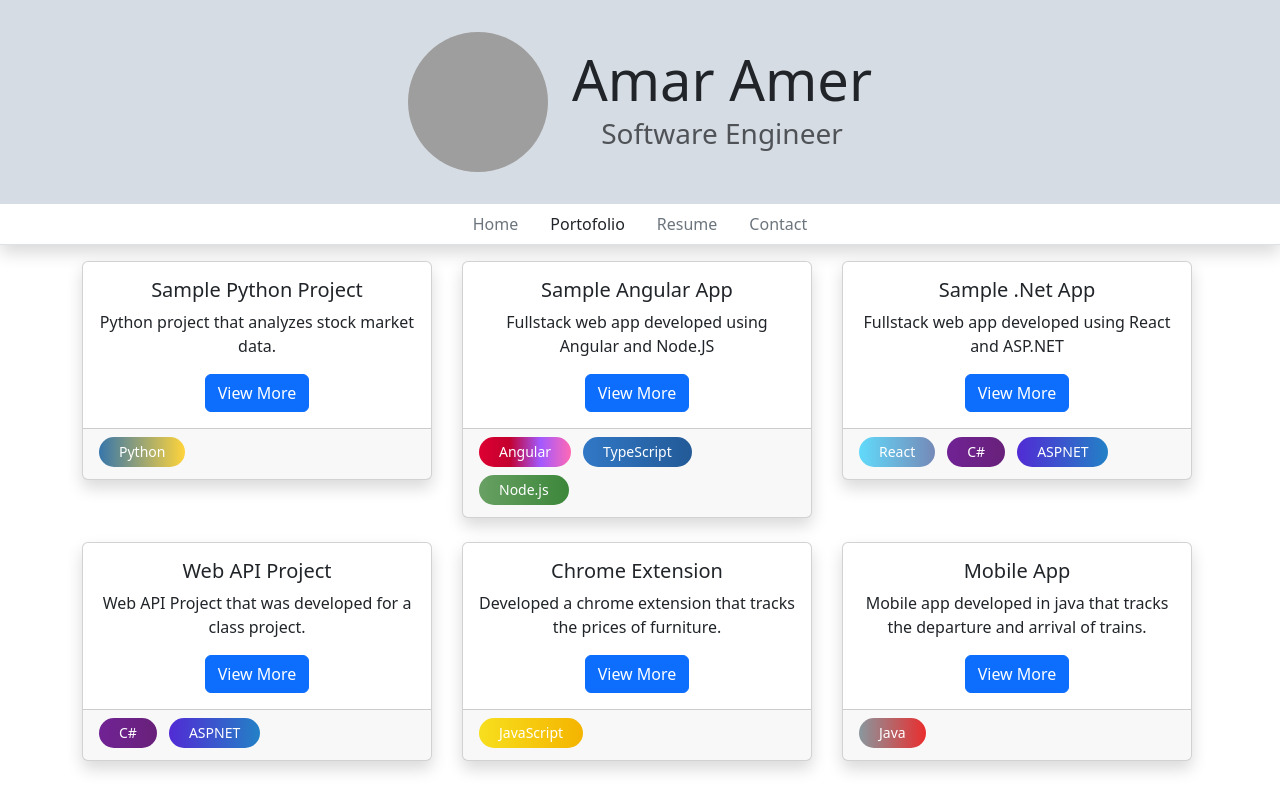
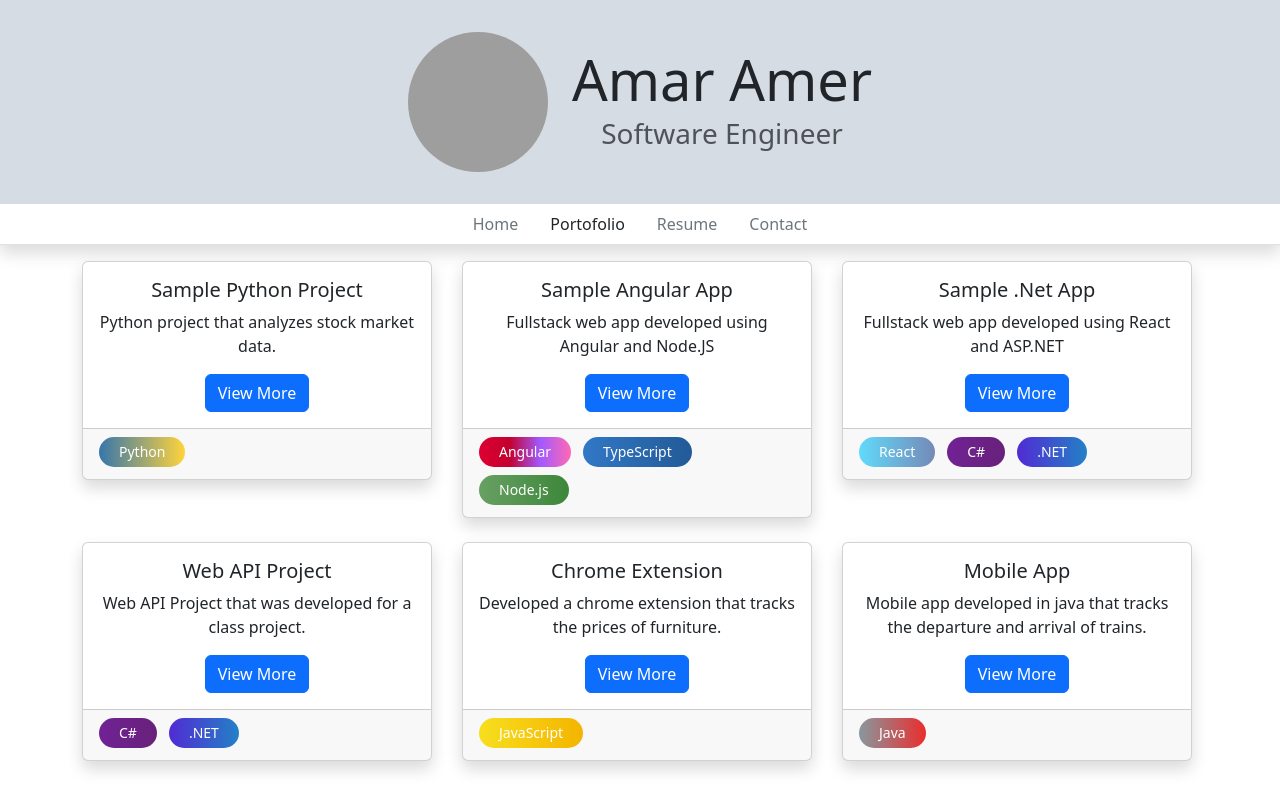
Before and after one commit to september06/AngularProflio, an Angular app: page /protfolio in a window 1280 px wide. Built offline with nearby package versions, Linux system fonts and the light colour scheme; grey boxes are pictures that could not be loaded.

Commit message:
adding Service

```diff
--- a/src/app/_models/Tag.ts
+++ b/src/app/_models/Tag.ts
@@ -31,7 +31,7 @@ export class Tag{
     static readonly DOCKER = new Tag('Docker', 'linear-gradient(90deg, #2496ED, #0DB7ED)');
     static readonly KUBERNETES = new Tag('Kubernetes', 'linear-gradient(90deg, #326CE5, #003366)');
     static readonly VUEJS = new Tag('Vue.js', 'linear-gradient(90deg, #4FC08D, #41B883, #35495E)');
-    static readonly ASPNET = new Tag('ASPNET', 'linear-gradient(90deg, #512BD4, #2381C6)');
+    static readonly ASPNET = new Tag('.NET', 'linear-gradient(90deg, #512BD4, #2381C6)');
 
 
 
--- /dev/null
+++ b/src/app/_service/projects.ts
@@ -0,0 +1,30 @@
+import { Injectable } from '@angular/core';
+import { Project } from '../_models/Project';
+import { Tag } from '../_models/Tag';
+
+@Injectable({
+  providedIn: 'root'
+})
+export class Projects {
+projects:Project[] = [
+    {id: 0, name: "Sample Python Project", picture: ["../../assets/Image1.png","../../assets/Image2.png","../../assets/Image3.png"], projectLink: "//www.github.com", summary: "Python project that analyzes stock market data.", description: "Lorem ipsum dolor sit amet, consectetur adipiscing elit, sed do eiusmod tempor incididunt ut labore et dolore magna aliqua. Ut enim ad minim veniam, quis nostrud exercitation ullamco laboris nisi ut aliquip ex ea commodo consequat. Duis aute irure dolor in reprehenderit in voluptate velit esse cillum dolore eu fugiat nulla pariatur. Excepteur sint occaecat cupidatat non proident, sunt in culpa qui officia deserunt mollit anim id est laborum.", tags: [Tag.PYTHON]},
+    {id: 1, name: "Sample Angular App", picture: ["../../assets/Image1.png","../../assets/Image2.png","../../assets/Image3.png"], projectLink: "//www.github.com", summary: "Fullstack web app developed using Angular and Node.JS", description: "Lorem ipsum dolor sit amet, consectetur adipiscing elit, sed do eiusmod tempor incididunt ut labore et dolore magna aliqua. Ut enim ad minim veniam, quis nostrud exercitation ullamco laboris nisi ut aliquip ex ea commodo consequat. Duis aute irure dolor in reprehenderit in voluptate velit esse cillum dolore eu fugiat nulla pariatur. Excepteur sint occaecat cupidatat non proident, sunt in culpa qui officia deserunt mollit anim id est laborum.", tags: [Tag.ANGULAR, Tag.TYPESCRIPT, Tag.NODEJS]},
+    {id: 2, name: "Sample .Net App", picture: ["../../assets/Image1.png","../../assets/Image2.png","../../assets/Image3.png"], projectLink: "//www.github.com", summary: "Fullstack web app developed using React and ASP.NET", description: "Lorem ipsum dolor sit amet, consectetur adipiscing elit, sed do eiusmod tempor incididunt ut labore et dolore magna aliqua. Ut enim ad minim veniam, quis nostrud exercitation ullamco laboris nisi ut aliquip ex ea commodo consequat. Duis aute irure dolor in reprehenderit in voluptate velit esse cillum dolore eu fugiat nulla pariatur. Excepteur sint occaecat cupidatat non proident, sunt in culpa qui officia deserunt mollit anim id est laborum.", tags: [Tag.REACT ,Tag.CSHARP, Tag.ASPNET]},
+    {id: 3, name: "Web API Project", picture: ["../../assets/Image1.png","../../assets/Image2.png","../../assets/Image3.png"], projectLink: "//www.github.com", summary: "Web API Project that was developed for a class project.", description: "Lorem ipsum dolor sit amet, consectetur adipiscing elit, sed do eiusmod tempor incididunt ut labore et dolore magna aliqua. Ut enim ad minim veniam, quis nostrud exercitation ullamco laboris nisi ut aliquip ex ea commodo consequat. Duis aute irure dolor in reprehenderit in voluptate velit esse cillum dolore eu fugiat nulla pariatur. Excepteur sint occaecat cupidatat non proident, sunt in culpa qui officia deserunt mollit anim id est laborum.", tags: [Tag.CSHARP, Tag.ASPNET]},
+    {id: 4, name: "Chrome Extension", picture: ["../../assets/Image1.png","../../assets/Image2.png","../../assets/Image3.png"], projectLink: "//www.github.com", summary: "Developed a chrome extension that tracks the prices of furniture.", description: "Lorem ipsum dolor sit amet, consectetur adipiscing elit, sed do eiusmod tempor incididunt ut labore et dolore magna aliqua. Ut enim ad minim veniam, quis nostrud exercitation ullamco laboris nisi ut aliquip ex ea commodo consequat. Duis aute irure dolor in reprehenderit in voluptate velit esse cillum dolore eu fugiat nulla pariatur. Excepteur sint occaecat cupidatat non proident, sunt in culpa qui officia deserunt mollit anim id est laborum.", tags: [Tag.JAVASCRIPT]},
+    {id: 5, name: "Mobile App", picture: ["../../assets/Image1.png","../../assets/Image2.png","../../assets/Image3.png"], projectLink: "//www.github.com", summary: "Mobile app developed in java that tracks the departure and arrival of trains.", description: "Lorem ipsum dolor sit amet, consectetur adipiscing elit, sed do eiusmod tempor incididunt ut labore et dolore magna aliqua. Ut enim ad minim veniam, quis nostrud exercitation ullamco laboris nisi ut aliquip ex ea commodo consequat. Duis aute irure dolor in reprehenderit in voluptate velit esse cillum dolore eu fugiat nulla pariatur. Excepteur sint occaecat cupidatat non proident, sunt in culpa qui officia deserunt mollit anim id est laborum.", tags: [Tag.JAVA]}
+  ];
+  constructor() { }
+
+  getProjects(){
+    return this.projects;
+  }
+
+  getProjectById (id: number): Project  {
+    let project = this.projects.find(project => project.id === id);
+    if (project === undefined) {
+      throw new TypeError(`Project with id ${id} not found`);
+    }
+    return project;
+  }
+}
--- a/src/app/app-module.ts
+++ b/src/app/app-module.ts
@@ -10,6 +10,7 @@ import { Protfolio } from './protfolio/protfolio';
 import { Resume } from './resume/resume';
 import { Contact } from './contact/contact';
 import { ProjectCard } from './project-card/project-card';
+import { Projects } from './_service/projects';
 
 @NgModule({
   declarations: [
@@ -20,7 +21,8 @@ import { ProjectCard } from './project-card/project-card';
     Protfolio,
     Resume,
     Contact,
-    ProjectCard
+    ProjectCard,
+
   ],
   imports: [
     BrowserModule,
--- a/src/app/home/home.html
+++ b/src/app/home/home.html
@@ -35,7 +35,7 @@ Core Expertise:<br>
         <!-- Feature Section -->
         <div class="col-lg shadow border m-1">
              <h2>Feature Projects</h2>
-
+<div>{{featureProjects.name}}</div>
             <p>Check out my latest projects and contributions.</p>
             <!-- Add your feature content here -->
         </div>
--- a/src/app/protfolio/protfolio.html
+++ b/src/app/protfolio/protfolio.html
@@ -1,7 +1,7 @@
 <div class="container">
     <div class="row justify-content-center">
-        <div *ngFor="let pro of project " class="col-lg-4 col-md-6 mb-4" style="max-width: 380px; min-width: 380px">
-            <app-project-card [project]="pro"></app-project-card>
+        <div *ngFor="let project of projects" class="col-lg-4 col-md-6 mb-4" style="max-width: 380px; min-width: 380px">
+            <app-project-card [project]="project"></app-project-card>
         </div>
     </div>
 </div>
--- a/src/app/protfolio/protfolio.ts
+++ b/src/app/protfolio/protfolio.ts
@@ -1,26 +1,23 @@
-import { Component } from '@angular/core';
+import { Component, OnInit } from '@angular/core';
 import { Title } from '@angular/platform-browser';
 import { Project } from '../_models/Project';
-import { Tag } from '../_models/Tag';
+import { Projects } from '../_service/projects';
+
 @Component({
   selector: 'app-protfolio',
   standalone: false,
   templateUrl: './protfolio.html',
   styleUrl: './protfolio.css'
 })
-export class Protfolio {
+export class Protfolio implements OnInit {
 
-  project:Project[] = [
-    {id: 0, name: "Sample Python Project", picture: ["../../assets/Image1.png","../../assets/Image2.png","../../assets/Image3.png"], projectLink: "//www.github.com", summary: "Python project that analyzes stock market data.", description: "Lorem ipsum dolor sit amet, consectetur adipiscing elit, sed do eiusmod tempor incididunt ut labore et dolore magna aliqua. Ut enim ad minim veniam, quis nostrud exercitation ullamco laboris nisi ut aliquip ex ea commodo consequat. Duis aute irure dolor in reprehenderit in voluptate velit esse cillum dolore eu fugiat nulla pariatur. Excepteur sint occaecat cupidatat non proident, sunt in culpa qui officia deserunt mollit anim id est laborum.", tags: [Tag.PYTHON]},
-    {id: 1, name: "Sample Angular App", picture: ["../../assets/Image1.png","../../assets/Image2.png","../../assets/Image3.png"], projectLink: "//www.github.com", summary: "Fullstack web app developed using Angular and Node.JS", description: "Lorem ipsum dolor sit amet, consectetur adipiscing elit, sed do eiusmod tempor incididunt ut labore et dolore magna aliqua. Ut enim ad minim veniam, quis nostrud exercitation ullamco laboris nisi ut aliquip ex ea commodo consequat. Duis aute irure dolor in reprehenderit in voluptate velit esse cillum dolore eu fugiat nulla pariatur. Excepteur sint occaecat cupidatat non proident, sunt in culpa qui officia deserunt mollit anim id est laborum.", tags: [Tag.ANGULAR, Tag.TYPESCRIPT, Tag.NODEJS]},
-    {id: 2, name: "Sample .Net App", picture: ["../../assets/Image1.png","../../assets/Image2.png","../../assets/Image3.png"], projectLink: "//www.github.com", summary: "Fullstack web app developed using React and ASP.NET", description: "Lorem ipsum dolor sit amet, consectetur adipiscing elit, sed do eiusmod tempor incididunt ut labore et dolore magna aliqua. Ut enim ad minim veniam, quis nostrud exercitation ullamco laboris nisi ut aliquip ex ea commodo consequat. Duis aute irure dolor in reprehenderit in voluptate velit esse cillum dolore eu fugiat nulla pariatur. Excepteur sint occaecat cupidatat non proident, sunt in culpa qui officia deserunt mollit anim id est laborum.", tags: [Tag.REACT ,Tag.CSHARP, Tag.ASPNET]},
-    {id: 3, name: "Web API Project", picture: ["../../assets/Image1.png","../../assets/Image2.png","../../assets/Image3.png"], projectLink: "//www.github.com", summary: "Web API Project that was developed for a class project.", description: "Lorem ipsum dolor sit amet, consectetur adipiscing elit, sed do eiusmod tempor incididunt ut labore et dolore magna aliqua. Ut enim ad minim veniam, quis nostrud exercitation ullamco laboris nisi ut aliquip ex ea commodo consequat. Duis aute irure dolor in reprehenderit in voluptate velit esse cillum dolore eu fugiat nulla pariatur. Excepteur sint occaecat cupidatat non proident, sunt in culpa qui officia deserunt mollit anim id est laborum.", tags: [Tag.CSHARP, Tag.ASPNET]},
-    {id: 4, name: "Chrome Extension", picture: ["../../assets/Image1.png","../../assets/Image2.png","../../assets/Image3.png"], projectLink: "//www.github.com", summary: "Developed a chrome extension that tracks the prices of furniture.", description: "Lorem ipsum dolor sit amet, consectetur adipiscing elit, sed do eiusmod tempor incididunt ut labore et dolore magna aliqua. Ut enim ad minim veniam, quis nostrud exercitation ullamco laboris nisi ut aliquip ex ea commodo consequat. Duis aute irure dolor in reprehenderit in voluptate velit esse cillum dolore eu fugiat nulla pariatur. Excepteur sint occaecat cupidatat non proident, sunt in culpa qui officia deserunt mollit anim id est laborum.", tags: [Tag.JAVASCRIPT]},
-    {id: 5, name: "Mobile App", picture: ["../../assets/Image1.png","../../assets/Image2.png","../../assets/Image3.png"], projectLink: "//www.github.com", summary: "Mobile app developed in java that tracks the departure and arrival of trains.", description: "Lorem ipsum dolor sit amet, consectetur adipiscing elit, sed do eiusmod tempor incididunt ut labore et dolore magna aliqua. Ut enim ad minim veniam, quis nostrud exercitation ullamco laboris nisi ut aliquip ex ea commodo consequat. Duis aute irure dolor in reprehenderit in voluptate velit esse cillum dolore eu fugiat nulla pariatur. Excepteur sint occaecat cupidatat non proident, sunt in culpa qui officia deserunt mollit anim id est laborum.", tags: [Tag.JAVA]}
-  ];
+  projects = {} as Project[];
 
-    constructor(private titleService: Title) {
+    constructor(private titleService: Title , private projectService: Projects) {
     this.titleService.setTitle('Amar Amer - Protfolio');
  }
+   ngOnInit(): void {
+    this.projects = this.projectService.getProjects();
+  }
 
 }
```
Also changed, not shown: src/app/home/home.ts (+9 -4 lines).
